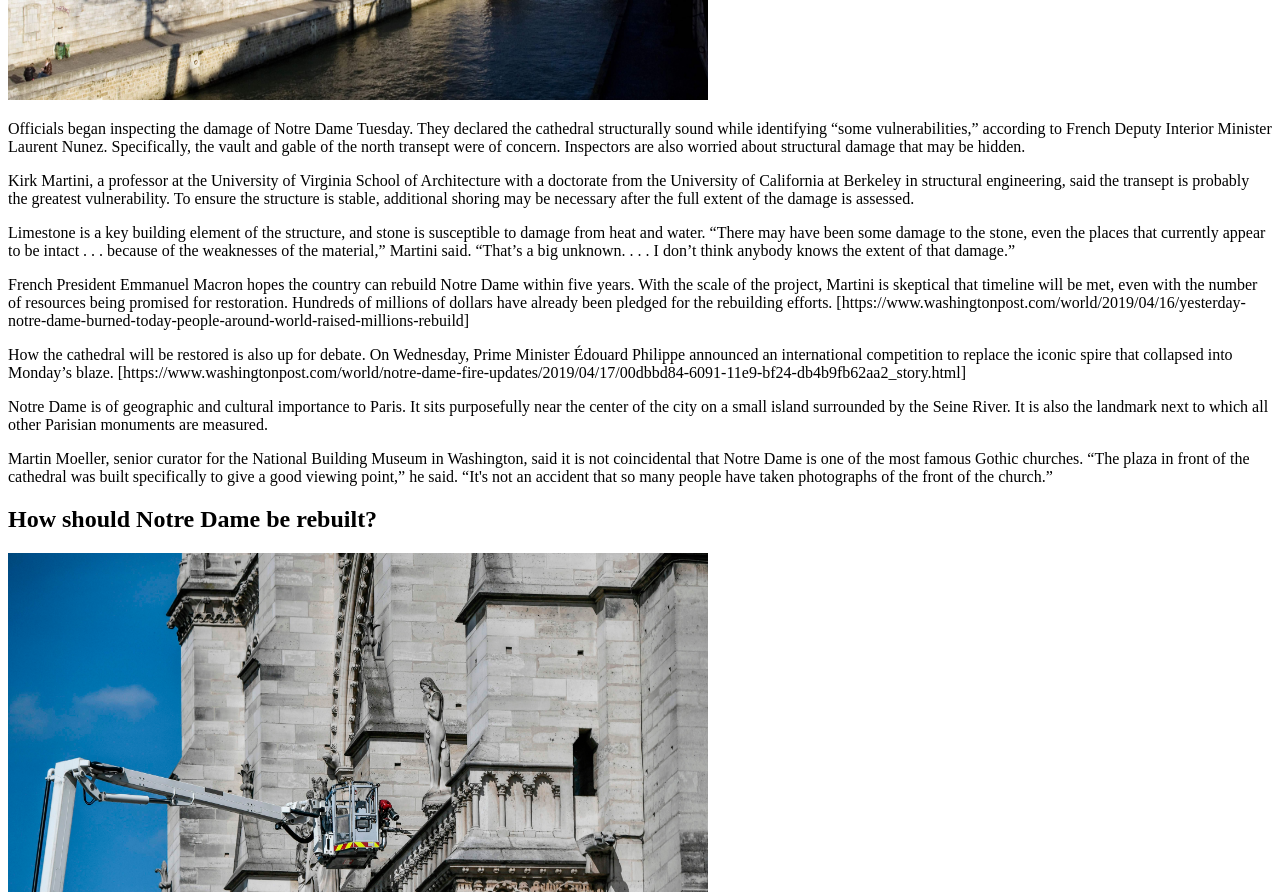
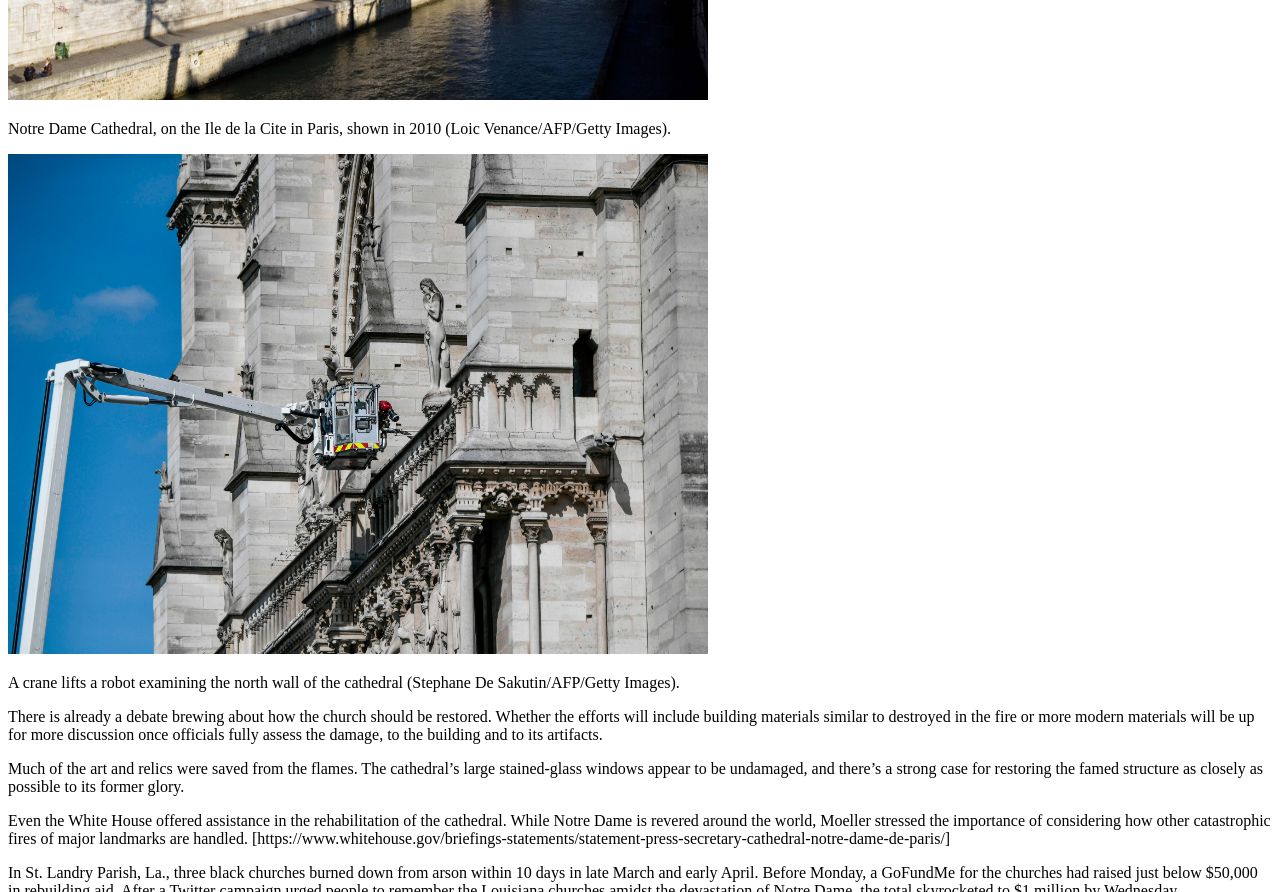
Before and after one commit to kevinmcnulty/kevinmcnulty.github.io, a plain HTML site: page midterm.html in a window 1280 px wide. Shown: the part 480-1372 px from the top of the page. Drawn offline with Linux system fonts and the light colour scheme.

Commit message:
captions

```diff
--- a/midterm.html
+++ b/midterm.html
@@ -16,38 +16,10 @@ steps for Paris’s famous cathedral</title>
 	</header>
 
 <img src="01e3af74-6033-11e9-bf24-db4b9fb62aa2.jpg" alt="river view" width="700" height="500">
-
-  <p>
-    Officials began inspecting the damage of Notre Dame Tuesday. They declared the cathedral structurally sound while identifying “some vulnerabilities,” according to French Deputy Interior Minister Laurent Nunez. Specifically, the vault and gable of the north transept were of concern. Inspectors are also worried about structural damage that may be hidden.
-  </p>
-
-  <p>
-    Kirk Martini, a professor at the University of Virginia School of Architecture with a doctorate from the University of California at Berkeley in structural engineering, said the transept is probably the greatest vulnerability. To ensure the structure is stable, additional shoring may be necessary after the full extent of the damage is assessed.
-  </p>
-
-  <p>
-    Limestone is a key building element of the structure, and stone is susceptible to damage from heat and water. “There may have been some damage to the stone, even the places that currently appear to be intact . . . because of the weaknesses of the material,” Martini said. “That’s a big unknown. . . . I don’t think anybody knows the extent of that damage.”
-  </p>
-
-  <p>
-    French President Emmanuel Macron hopes the country can rebuild Notre Dame within five years. With the scale of the project, Martini is skeptical that timeline will be met, even with the number of resources being promised for restoration. Hundreds of millions of dollars have already been pledged for the rebuilding efforts. [https://www.washingtonpost.com/world/2019/04/16/yesterday-notre-dame-burned-today-people-around-world-raised-millions-rebuild]
-  </p>
-
-  <p>
-    How the cathedral will be restored is also up for debate. On Wednesday, Prime Minister Édouard Philippe announced an international competition to replace the iconic spire that collapsed into Monday’s blaze. [https://www.washingtonpost.com/world/notre-dame-fire-updates/2019/04/17/00dbbd84-6091-11e9-bf24-db4b9fb62aa2_story.html]
-  </p>
-
-  <p>
-    Notre Dame is of geographic and cultural importance to Paris. It sits purposefully near the center of the city on a small island surrounded by the Seine River. It is also the landmark next to which all other Parisian monuments are measured.
-  </p>
-
-  <p>
-    Martin Moeller, senior curator for the National Building Museum in Washington, said it is not coincidental that Notre Dame is one of the most famous Gothic churches. “The plaza in front of the cathedral was built specifically to give a good viewing point,” he said. “It's not an accident that so many people have taken photographs of the front of the church.”
-  </p>
-
-    <h2>How should Notre Dame be rebuilt?</h2>
+<p>Notre Dame Cathedral, on the Ile de la Cite in Paris, shown in 2010 (Loic Venance/AFP/Getty Images).</p>
 
 <img src="3aa18f7e-6133-11e9-bf24-db4b9fb62aa2.jpg" alt="river view" width="700" height="500">
+  <p>A crane lifts a robot examining the north wall of the cathedral (Stephane De Sakutin/AFP/Getty Images).</p>
 
   <p>
     There is already a debate brewing about how the church should be restored. Whether the efforts will include building materials similar to destroyed in the fire or more modern materials will be up for more discussion once officials fully assess the damage, to the building and to its artifacts.
```
